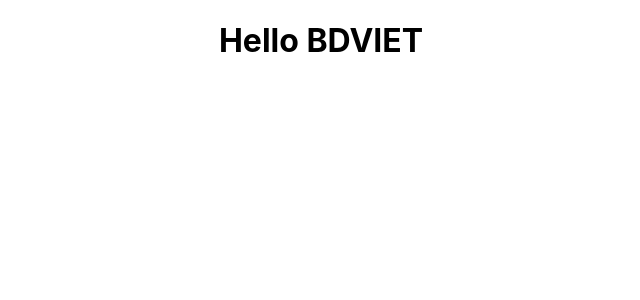
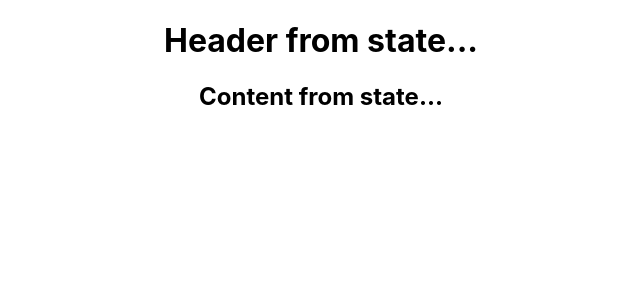
Before and after one commit to bdviett/reactJS, a React (Create React App) app: page / in a window 1280 px wide. Shown: the top 300 px of the page, without its empty margins (319-959 px from the left). Built offline with nearby package versions, Linux system fonts and the light colour scheme.

Commit message:
props overview

```diff
--- a/src/App.js
+++ b/src/App.js
@@ -1,13 +1,27 @@
-import React from 'react';
+import React, {Component} from 'react';
 import logo from './logo.svg';
 import './App.css';
-import Greet from "./components/Greet";
-function App() {
-  return (
-    <div className="App">
-      <Greet/>
-    </div>
-  );
+import Header from "./components/Header";
+import Content from "./components/Content";
+class App extends Component{
+    constructor(props) {
+        super(props);
+
+        this.state = {
+            header: "Header from state...",
+            content: "Content from state..."
+        }
+    }
+  render() {
+      return (
+          <div className="App">
+              <div>
+                  <Header headerProp = {this.state.header}/>
+                  <Content contentProp = {this.state.content}/>
+              </div>
+          </div>
+      );
+  }
 }
 
 export default App;
--- /dev/null
+++ b/src/components/Content.js
@@ -0,0 +1,13 @@
+import React, {Component} from "react";
+
+class Content extends Component {
+    render() {
+        return (
+            <div>
+                <h2>{this.props.contentProp}</h2>
+            </div>
+        );
+    }
+}
+
+export default Content
--- a/src/components/Greet.js
+++ b/src/components/Greet.js
@@ -1,7 +1,7 @@
 import React from "react";
 
-function Greet() {
-    return <h1>Hello BDVIET</h1>
-}
+// function Greet() {
+//     return <h1>Hello BDVIET</h1>
+// }
 
-export default Greet;
+export const Greet = () => <h1>Hello BDVIET</h1>
--- /dev/null
+++ b/src/components/Header.js
@@ -0,0 +1,12 @@
+import React, {Component} from "react";
+
+class Header extends Component {
+    render() {
+        return (
+            <div>
+                <h1>{this.props.headerProp}</h1>
+            </div>
+        )
+    }
+}
+export default Header
```
Also changed, not shown: src/components/Welcome.js (added, +9 -0 lines).
